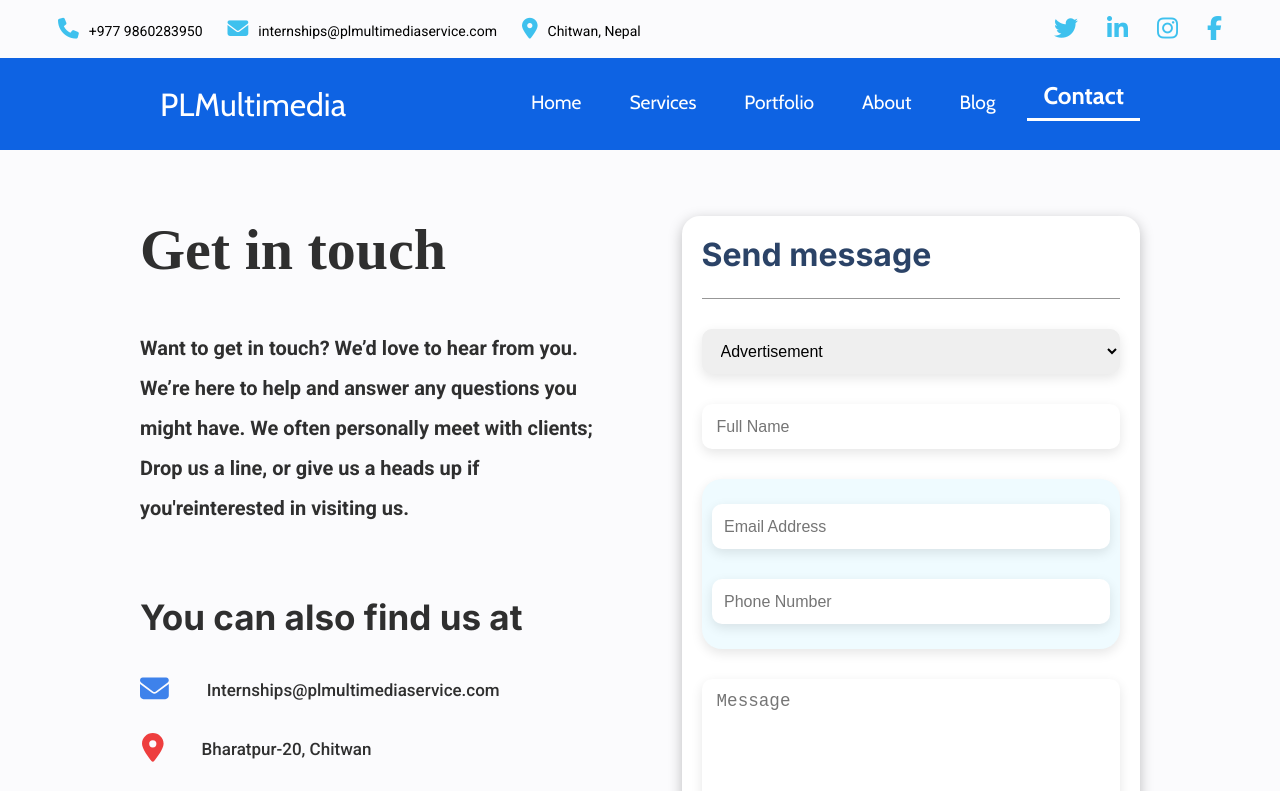
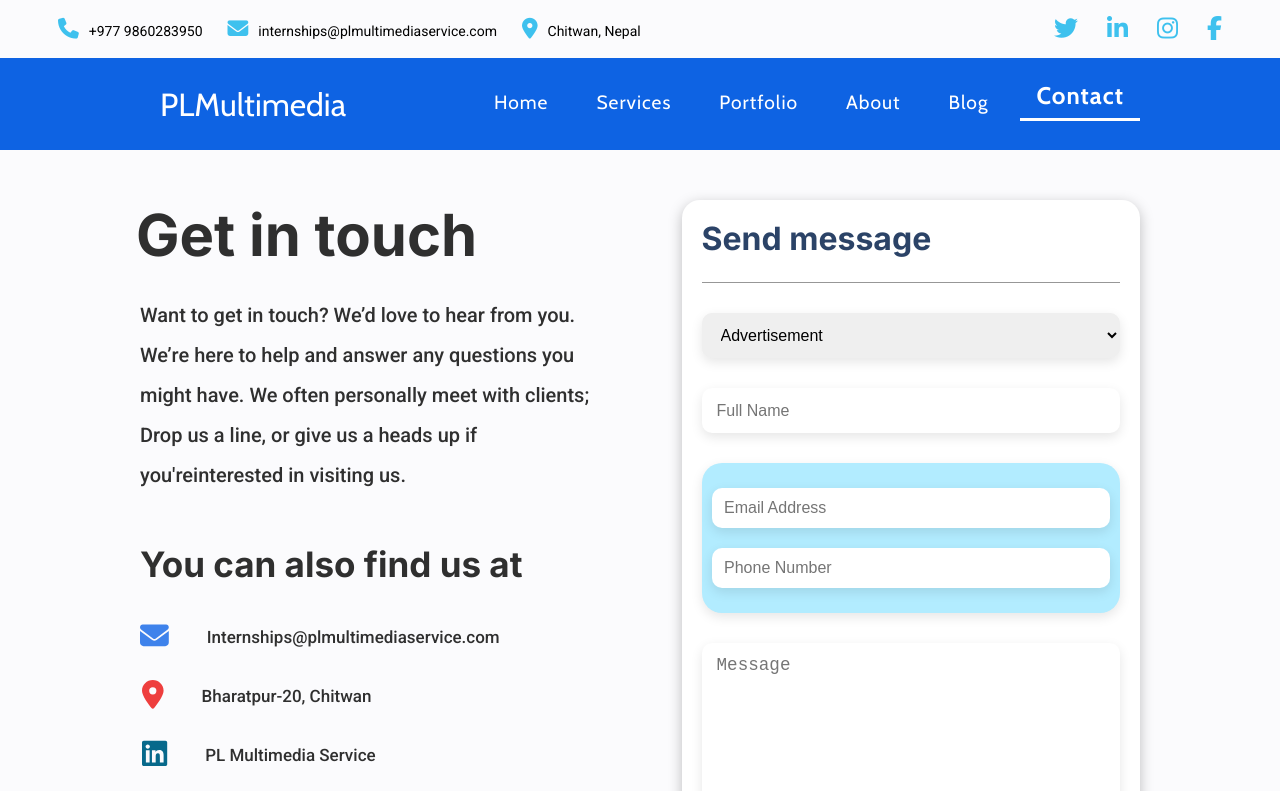
Before and after one commit to SDhakZ/PLMultimedia-Website, a React (Create React App) app: page /contact in a window 1280 px wide. Shown: the top 791 px of the page. Built offline with nearby package versions, Linux system fonts and the light colour scheme.

Commit message:
"Navbar module & ContactUs hover fields"

```diff
--- a/src/components/NavBar.css
+++ b/src/components/CSSmodules/NavBar.module.css
@@ -34,7 +34,7 @@
   margin-right: 3rem;
 }
 
-.nav-menu {
+.navMenu {
   display: flex;
   list-style: none;
 }
@@ -48,6 +48,7 @@
   margin-left: 1rem;
   font-family: "Cabin", sans-serif;
   font-size: 1.2rem;
+  letter-spacing: 1px;
 }
 
 .nav-links:hover {
@@ -117,7 +118,7 @@
 
 /* Menu toggle responsiveness */
 @media screen and (max-width: 960px) {
-  .nav-menu {
+  .navMenu {
     display: flex;
     flex-direction: column;
     width: 100%;
@@ -132,7 +133,7 @@
   .navbar {
     height: 4rem;
   }
-  .nav-menu.active {
+  .navMenu.active {
     background: #ececec;
     left: 0;
     opacity: 1;
@@ -175,7 +176,7 @@
     color: #fff;
   }
 
-  .fa-times {
+  .cross {
     display: block;
     position: absolute;
     top: 0;
@@ -218,7 +219,7 @@
     color: #fff;
   }
 
-  .nav-menu {
+  .navMenu {
     display: flex;
     flex-direction: column;
     width: 100%;
@@ -229,7 +230,7 @@
     opacity: 1;
     transition: all 0.3s ease;
   }
-  .fa-times {
+  .cross {
     display: block;
     position: absolute;
     top: 0;
--- a/src/components/NavBar.jsx
+++ b/src/components/NavBar.jsx
@@ -1,93 +1,105 @@
 import React, { useState } from "react";
 import { NavLink } from "react-router-dom";
-import "./NavBar.css";
+import NavbarCSS from "./CSSmodules/NavBar.module.css";
 
 function NavBar() {
   const [click, setClick] = useState(false);
 
   const handleClick = () => setClick(!click);
   return (
-    <>
-      <nav className="navbar">
-        <div className="nav-container">
-          <NavLink exact to="/" className="nav-logo">
+    <React.Fragment>
+      <nav className={NavbarCSS.navbar}>
+        <div className={NavbarCSS["nav-container"]}>
+          <NavLink exact to="/" className={NavbarCSS["nav-logo"]}>
             PLMultimedia
           </NavLink>
 
-          <ul className={click ? "nav-menu active" : "nav-menu"}>
-            <li className="nav-item">
+          <ul
+            className={
+              click
+                ? `${NavbarCSS.navMenu} ${NavbarCSS.active}`
+                : NavbarCSS.navMenu
+            }
+          >
+            <li className={NavbarCSS["nav-item"]}>
               <NavLink
                 exact
                 to="/"
-                activeClassName="active"
-                className="nav-links"
+                activeClassName={NavbarCSS.active}
+                className={NavbarCSS["nav-links"]}
                 onClick={handleClick}
               >
                 Home
               </NavLink>
             </li>
-            <li className="nav-item">
+            <li className={NavbarCSS["nav-item"]}>
               <NavLink
                 exact
                 to="/services"
-                activeClassName="active"
-                className="nav-links"
+                activeClassName={NavbarCSS.active}
+                className={NavbarCSS["nav-links"]}
                 onClick={handleClick}
               >
                 Services
               </NavLink>
             </li>
-            <li className="nav-item">
+            <li className={NavbarCSS["nav-item"]}>
               <NavLink
                 exact
                 to="/portfolio"
-                activeClassName="active"
-                className="nav-links"
+                activeClassName={NavbarCSS.active}
+                className={NavbarCSS["nav-links"]}
                 onClick={handleClick}
               >
                 Portfolio
               </NavLink>
             </li>
-            <li className="nav-item">
+            <li className={NavbarCSS["nav-item"]}>
               <NavLink
                 exact
                 to="/about"
-                activeClassName="active"
-                className="nav-links"
+                activeClassName={NavbarCSS.active}
+                className={NavbarCSS["nav-links"]}
                 onClick={handleClick}
               >
                 About
               </NavLink>
             </li>
-            <li className="nav-item">
+            <li className={NavbarCSS["nav-item"]}>
               <NavLink
                 exact
                 to="/blog"
-                activeClassName="active"
-                className="nav-links"
+                activeClassName={NavbarCSS.active}
+                className={NavbarCSS["nav-links"]}
                 onClick={handleClick}
               >
                 Blog
               </NavLink>
             </li>
-            <li className="nav-item">
+            <li className={NavbarCSS["nav-item"]}>
               <NavLink
                 exact
                 to="/contact"
-                activeClassName="active"
-                className="nav-links"
+                activeClassName={NavbarCSS.active}
+                className={NavbarCSS["nav-links"]}
                 onClick={handleClick}
               >
                 Contact
               </NavLink>
             </li>
           </ul>
-          <div className="nav-icon" onClick={handleClick}>
-            <i className={click ? "fas fa-times" : "fas fa-bars"}></i>
+          <div className={NavbarCSS["nav-icon"]} onClick={handleClick}>
+            <i
+              className={
+                click
+                  ? `${NavbarCSS.cross} fas fa-times`
+                  : `${NavbarCSS.bars} fas fa-bars`
+              }
+            ></i>
           </div>
         </div>
       </nav>
-    </>
+    </React.Fragment>
   );
 }
 
--- a/src/components/Pages/About.jsx
+++ b/src/components/Pages/About.jsx
@@ -1,7 +1,7 @@
 import React from "react";
 import meeting from "../../images/meeting.png";
 import writing from "../../images/writing.png";
-import AboutCSS from "../aboutUs.module.css";
+import AboutCSS from "../CSSmodules/aboutUs.module.css";
 
 function About() {
   return (
--- a/src/components/Pages/contact.jsx
+++ b/src/components/Pages/contact.jsx
@@ -70,7 +70,7 @@ function Contact() {
           <div className="content">
             <h2 className="sendMessage">Send message</h2>
             <div className="line"></div>
-            <select>
+            <select className="drop-down">
               <option value="Advertisement">Advertisement</option>
               <option value="Web Development">Web Development</option>
               <option value="Web Hosting">Web Hosting</option>
--- a/src/components/Topbar.jsx
+++ b/src/components/Topbar.jsx
@@ -1,5 +1,5 @@
 import React from "react";
-import TopbarCSS from "./Topbar.module.css";
+import TopbarCSS from "./CSSmodules/Topbar.module.css";
 
 function Topbar() {
   return (
--- a/src/components/contact.css
+++ b/src/components/contact.css
@@ -6,7 +6,7 @@ body {
 
 .column {
   display: flex;
-  padding: 66px 140px;
+  padding: 50px 140px;
 }
 
 .column-left {
@@ -14,21 +14,25 @@ body {
 }
 
 .get-in-touch {
-  font-family: "Bahnschrift";
-  font-style: normal;
+  font-family: "Inter";
   font-weight: 700;
   font-size: 58px;
   color: #2f2f2f;
+  margin-left: -4px;
+}
+
+p {
+  padding: 0;
 }
 
 .paragraph {
   font-family: "Roboto";
-  font-weight: 600;
+  font-weight: 500;
   font-size: 1.25rem;
-  margin-top: 25px;
   line-height: 40px;
   color: #2f2f2f;
-  max-width: 500px;
+  max-width: 700px;
+  margin-top: 25px;
 }
 
 .find-Us-At {
@@ -159,6 +163,18 @@ select {
   border: 0px;
   box-shadow: rgba(0, 0, 0, 0.1) 0px 4px 12px;
   font-size: 1rem;
+  transition: all 0.4s;
+}
+
+select:focus {
+  outline: none;
+  box-shadow: rgba(0, 0, 0, 0.35) 0px 5px 15px;
+}
+
+input[type="text"]:focus {
+  outline: none;
+  box-shadow: rgba(59, 59, 59, 0.336) 0px 5px 15px 0px;
+  transform: translateY(-2px);
 }
 
 .form-email-phone {
@@ -166,7 +182,7 @@ select {
   display: flex;
   flex-direction: column;
   align-items: center;
-  background: #effbff;
+  background: #b2ecff;
   mix-blend-mode: normal;
   padding: 25px 0px;
   margin-top: 30px;
@@ -177,7 +193,7 @@ select {
 input[type="email"],
 input[type="phone"] {
   width: 95%;
-  height: 45px;
+  height: 40px;
   padding: 12px;
   display: inline-block;
   border: 0px;
@@ -185,10 +201,19 @@ input[type="phone"] {
   box-sizing: border-box;
   box-shadow: rgba(0, 0, 0, 0.1) 0px 4px 12px;
   font-size: 1rem;
+  transition: all 0.5s;
+}
+
+input[type="email"]:focus,
+input[type="phone"]:focus {
+  box-shadow: rgba(0, 25, 95, 0.19) 0px 10px 20px,
+    rgba(0, 0, 0, 0.23) 0px 6px 6px;
+  outline: none;
+  transform: translateY(-2px);
 }
 
 input[type="phone"] {
-  margin-top: 30px;
+  margin-top: 20px;
 }
 
 .textarea {
@@ -203,6 +228,14 @@ input[type="phone"] {
   text-align: start;
   box-shadow: rgba(0, 0, 0, 0.1) 0px 4px 12px;
   font-size: 1.1rem;
+  transition: all 0.4s;
+}
+
+textarea:focus {
+  outline: none;
+  transform: translateY(-2px);
+  box-shadow: rgba(0, 25, 95, 0.19) 0px 10px 20px,
+    rgba(0, 0, 0, 0.23) 0px 6px 6px;
 }
 
 .form-sendMessage {
```
Also changed, not shown: src/components/CSSmodules/Topbar.module.css (renamed from src/components/Topbar.module.css), src/components/CSSmodules/aboutUs.module.css (renamed from src/components/aboutUs.module.css), 1 other file (tests, documents, lock files or other folders).
